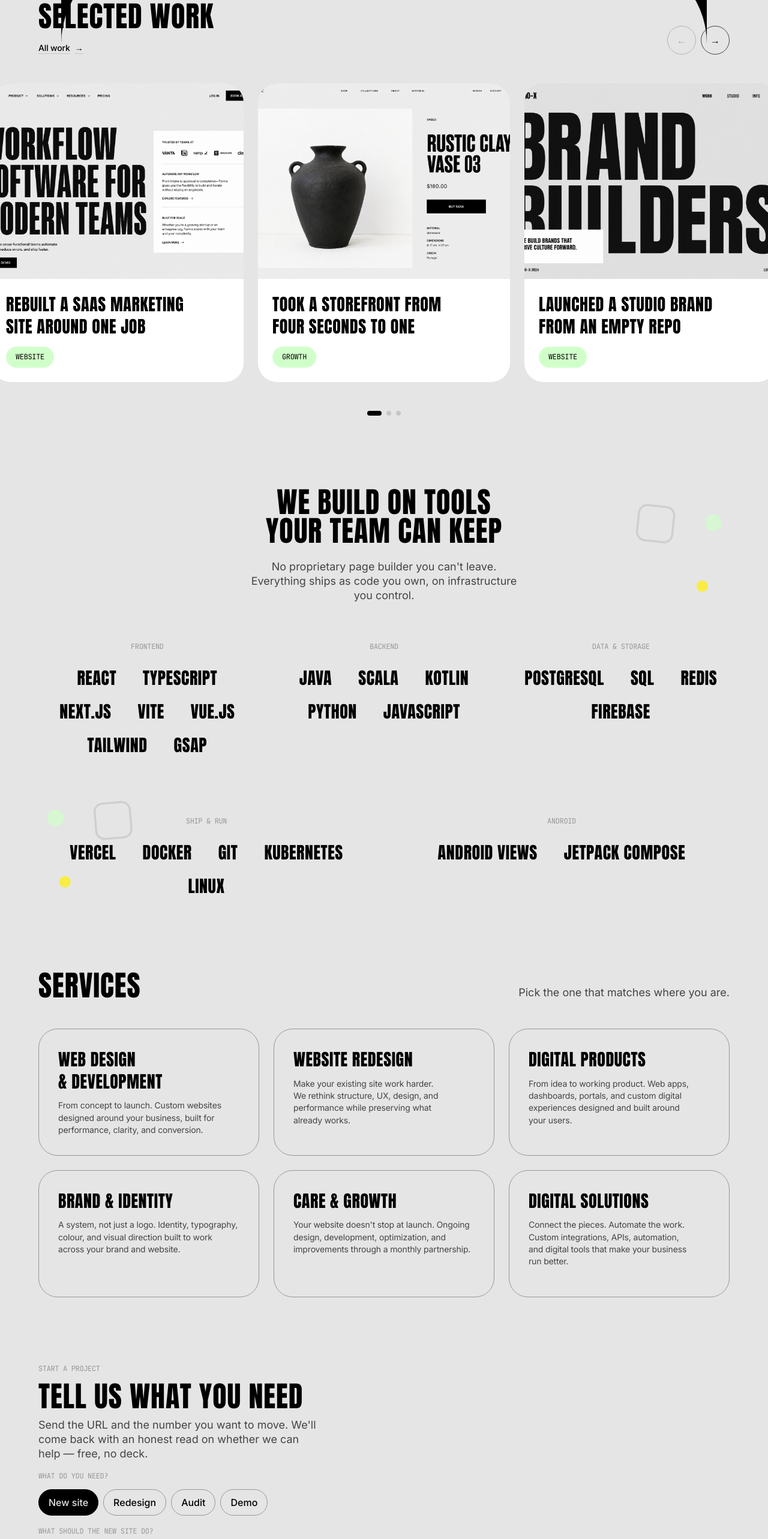
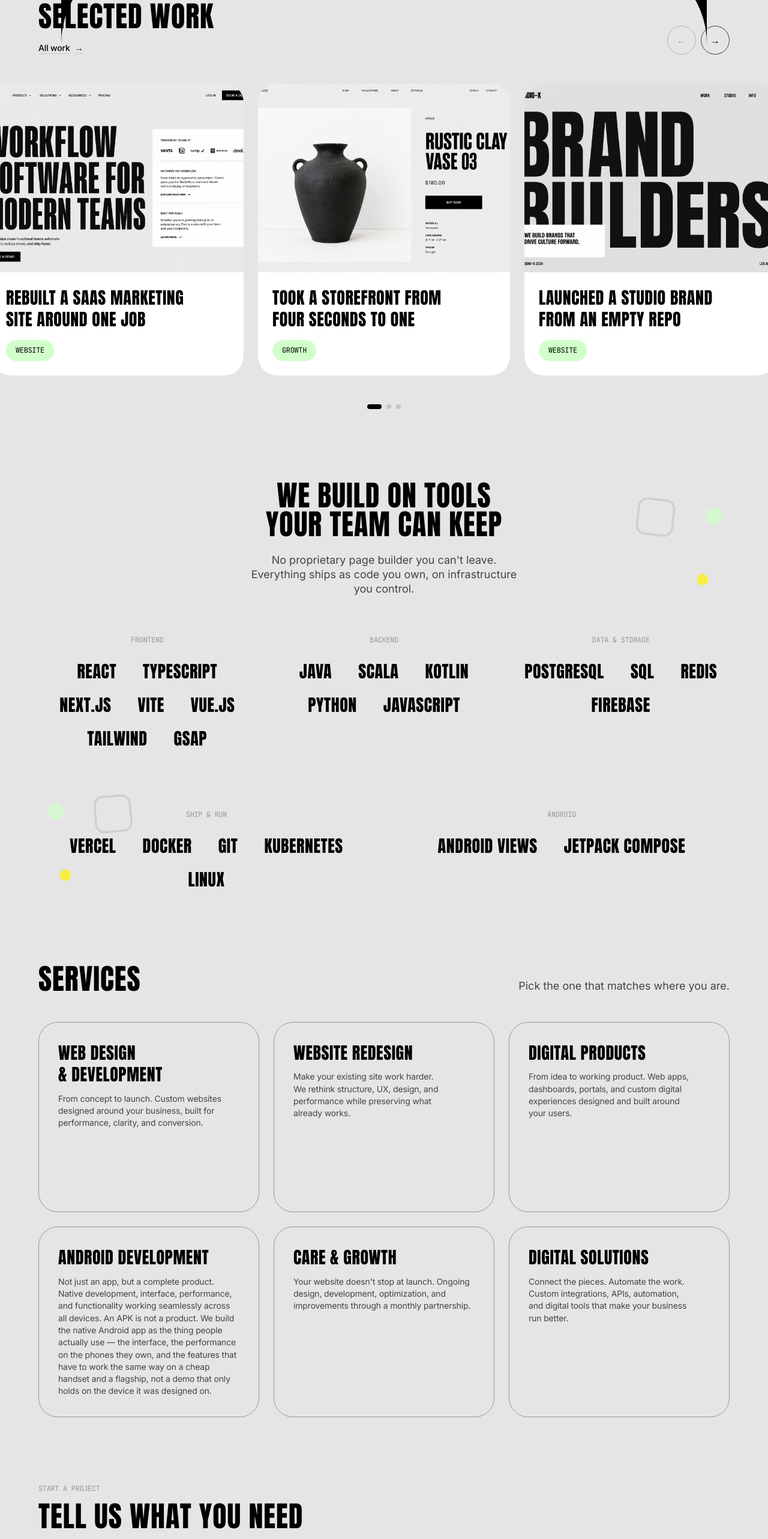
Before and after one commit to kidlav2/twinv-landing, a Next.js app in the folder frontend/: page / in a window 1280 px wide. Shown: the part 4380-6946 px from the top of the page at 60% size. Built offline with nearby package versions, Linux system fonts and the light colour scheme.

Commit message:
refactor(Services): Изменил один блок под Android

```diff
--- a/frontend/app/globals.css
+++ b/frontend/app/globals.css
@@ -294,38 +294,84 @@
     padding-inline-end: 2.75rem;
   }
 
-  /* Homepage work teaser: two faces in one grid cell. Fine pointers swap
-     to the metric card on hover/focus; a tap on a phone follows the link
-     and never leaves a stuck hover. */
+  /* Homepage work teaser. The pin is the still's box; the mover is the
+     same size and only ever translates by -100% of itself. Card height is
+     still + title slot + tag and does not change on hover. */
   .work-card-teaser {
-    display: grid;
+    contain: layout;
   }
 
-  .work-card-teaser .work-card-rest,
-  .work-card-teaser .work-card-hover {
-    grid-area: 1 / 1;
-    transition: opacity 0.35s ease;
+  .work-card-pin {
+    position: relative;
+    flex: none;
   }
 
-  .work-card-teaser .work-card-hover {
+  .work-card-still {
+    transition: opacity 0.55s cubic-bezier(0.22, 1, 0.36, 1);
+  }
+
+  .work-card-still-inner {
+    position: relative;
+    aspect-ratio: 4 / 3;
+  }
+
+  .work-card-mover {
+    position: absolute;
+    inset: 0;
+    transition: transform 0.9s cubic-bezier(0.22, 1, 0.36, 1);
+  }
+
+  .work-card-shift {
+    position: absolute;
+    top: 100%;
+    right: 0;
+    left: 0;
+  }
+
+  .work-card-lede {
+    position: absolute;
+    top: 100%;
+    right: 0;
+    left: 0;
+    /* Absolute children ignore the shift's padding, so the lede carries
+       the same 1.5rem inset as the title and tag. */
+    padding-top: 1rem;
     opacity: 0;
+    transform: translateY(-0.4rem);
+    transition:
+      transform 0.8s cubic-bezier(0.22, 1, 0.36, 1),
+      opacity 0.7s cubic-bezier(0.22, 1, 0.36, 1);
+    transition-delay: 0s;
+  }
+
+  .work-card-title-slot {
+    visibility: hidden;
+    pointer-events: none;
   }
 
   @media (hover: hover) and (pointer: fine) {
-    .work-card-teaser:hover .work-card-rest,
-    .work-card-teaser:focus-visible .work-card-rest {
+    .work-card-teaser:hover .work-card-still,
+    .work-card-teaser:focus-visible .work-card-still {
       opacity: 0;
     }
 
-    .work-card-teaser:hover .work-card-hover,
-    .work-card-teaser:focus-visible .work-card-hover {
+    .work-card-teaser:hover .work-card-mover,
+    .work-card-teaser:focus-visible .work-card-mover {
+      transform: translateY(-100%);
+    }
+
+    .work-card-teaser:hover .work-card-lede,
+    .work-card-teaser:focus-visible .work-card-lede {
       opacity: 1;
+      transform: none;
+      transition-delay: 0.22s;
     }
   }
 
   @media (prefers-reduced-motion: reduce) {
-    .work-card-teaser .work-card-rest,
-    .work-card-teaser .work-card-hover {
+    .work-card-still,
+    .work-card-mover,
+    .work-card-lede {
       transition: none;
     }
   }
--- a/frontend/components/service-blobs.tsx
+++ b/frontend/components/service-blobs.tsx
@@ -83,8 +83,8 @@ const LAYOUTS: Record<string, Blob[]> = {
     { fill: MINT, cx: 200, cy: 336, base: 38 },
     { fill: VOLT, cx: 66, cy: 352, base: 20 },
   ],
-  // One mark, held by a tight cluster — an identity and its constructions.
-  "brand-identity": [
+  // One body, held by a tight cluster — a device and the screens it carries.
+  "android-development": [
     { fill: CARBON, cx: 196, cy: 185, base: 140 },
     { fill: PAPER, cx: 318, cy: 300, base: 58 },
     { fill: ASH, cx: 74, cy: 300, base: 50 },
--- a/frontend/components/work-card.tsx
+++ b/frontend/components/work-card.tsx
@@ -55,56 +55,49 @@ function Metric({ item }: { item: Item }) {
    the same reason — a card that is entirely clickable does not need a smaller
    thing inside it claiming to be the click target. */
 
-function TeaserRest({ item }: { item: Item }) {
-  return (
-    <div className="work-card-rest flex h-full flex-col">
-      <div className="bg-ash relative min-h-0 flex-1 overflow-hidden">
-        <Image
-          src={item.image}
-          alt=""
-          fill
-          sizes="(min-width: 640px) 420px, 85vw"
-          className="object-cover"
-        />
-      </div>
-      <div className="flex flex-col gap-4 p-6">
-        <h3 className="font-display text-heading-sm">{item.title}</h3>
-        <Tag className="self-start">{item.type}</Tag>
-      </div>
-    </div>
-  );
-}
-
-function TeaserHover({ item }: { item: Item }) {
-  return (
-    <div className="work-card-hover flex h-full flex-col p-8">
-      <Kicker item={item} />
-      <div className="mt-8">
-        <Metric item={item} />
-      </div>
-      <h3 className="font-display mt-8 text-heading-sm">{item.title}</h3>
-      <p className="text-muted mt-4 flex-1 text-body">{item.summary}</p>
-      <div className="mt-8">
-        <Tag>{item.type}</Tag>
-      </div>
-    </div>
-  );
-}
-
 /** Compact card — the homepage teaser track.
  *
- *  At rest it is the still: photo, title, type. On hover it becomes the
- *  previous card — kicker, metric, title, summary, tag — the two faces share
- *  one grid cell so the track does not jump when the swap happens. */
+ *  Height is the rest layout and never changes. The still stays in flow; a
+ *  same-size overlay carries the title and translates by its own height
+ *  (`-100%`), so nothing — not `cqw`, not grid rows — is interpolated as
+ *  layout. The summary is out of flow and cannot shove the tag. */
 export function WorkCard({ item }: { item: Item }) {
   return (
     <Link
       href={`/work/${item.slug}`}
       data-card
-      className="reveal work-card work-card-teaser bg-paper rounded-card w-[85vw] shrink-0 snap-start overflow-hidden sm:w-[420px]"
+      className="reveal work-card work-card-teaser bg-paper rounded-card flex w-[85vw] shrink-0 snap-start flex-col overflow-hidden sm:w-[420px]"
     >
-      <TeaserRest item={item} />
-      <TeaserHover item={item} />
+      <div className="work-card-pin">
+        <div className="work-card-still">
+          <div className="work-card-still-inner">
+            <Image
+              src={item.image}
+              alt=""
+              fill
+              sizes="(min-width: 640px) 420px, 85vw"
+              className="object-cover"
+            />
+          </div>
+        </div>
+        <div className="work-card-mover">
+          <div className="work-card-shift px-6 pt-6">
+            <h3 className="font-display text-heading-sm">{item.title}</h3>
+            <div className="work-card-lede px-6">
+              <Kicker item={item} />
+              <p className="text-muted mt-4 text-body">{item.summary}</p>
+            </div>
+          </div>
+        </div>
+      </div>
+
+      <div className="work-card-title-slot px-6 pt-6" aria-hidden>
+        <h3 className="font-display text-heading-sm">{item.title}</h3>
+      </div>
+
+      <div className="work-card-foot px-6 pt-4 pb-6">
+        <Tag className="self-start">{item.type}</Tag>
+      </div>
     </Link>
   );
 }
--- a/frontend/components/work.tsx
+++ b/frontend/components/work.tsx
@@ -110,7 +110,7 @@ export function Work() {
             effect, so the native scroll/snap behaviour is unchanged there. */}
         <div
           ref={trackRef}
-          className="mt-12 flex snap-x snap-mandatory gap-6 overflow-x-auto pb-4 [scrollbar-width:none] lg:justify-center [&::-webkit-scrollbar]:hidden"
+          className="mt-12 flex snap-x snap-mandatory items-start gap-6 overflow-x-auto pb-4 [scrollbar-width:none] lg:justify-center [&::-webkit-scrollbar]:hidden"
           style={{
             paddingInlineStart: "var(--shell-padding)",
             paddingInlineEnd: "var(--shell-padding)",
--- a/frontend/lib/content.ts
+++ b/frontend/lib/content.ts
@@ -446,27 +446,27 @@ export const services = {
       ],
     },
     {
-      slug: "brand-identity",
-      title: "Brand & Identity",
-      body: "A system, not just a logo.",
+      slug: "android-development",
+      title: "Android development",
+      body: "Not just an app, but a complete product. Native development, interface, performance, and functionality working seamlessly across all devices.",
       intro:
-        "Identity, typography, colour, and visual direction built to work across your brand and website.",
+        "An APK is not a product. We build the native Android app as the thing people actually use — the interface, the performance on the phones they own, and the features that have to work the same way on a cheap handset and a flagship, not a demo that only holds on the device it was designed on.",
       included: [
         {
-          label: "Identity",
-          body: "Mark, wordmark, and the construction rules that keep them from being redrawn wrong.",
+          label: "Native build",
+          body: "Native Kotlin development, not a wrap of a website, so the app behaves like it belongs on Android.",
         },
         {
-          label: "Type & colour",
-          body: "Typography and colour with the roles each one plays, not just the values.",
+          label: "Interface",
+          body: "Interface designed for thumbs and varied screen sizes, not a desktop layout squeezed down.",
         },
         {
-          label: "Visual direction",
-          body: "The rules for layout, surface, and image so the system holds on a site, a deck, and a card.",
+          label: "Performance",
+          body: "Performance work so launch, scroll, and the paths people hit every day stay fast on real devices.",
         },
         {
-          label: "Applied to the site",
-          body: "Built into the website itself, not handed off as a theoretical document.",
+          label: "Device coverage",
+          body: "Functionality checked across the device range your users actually have, not a single studio phone.",
         },
       ],
     },
```
